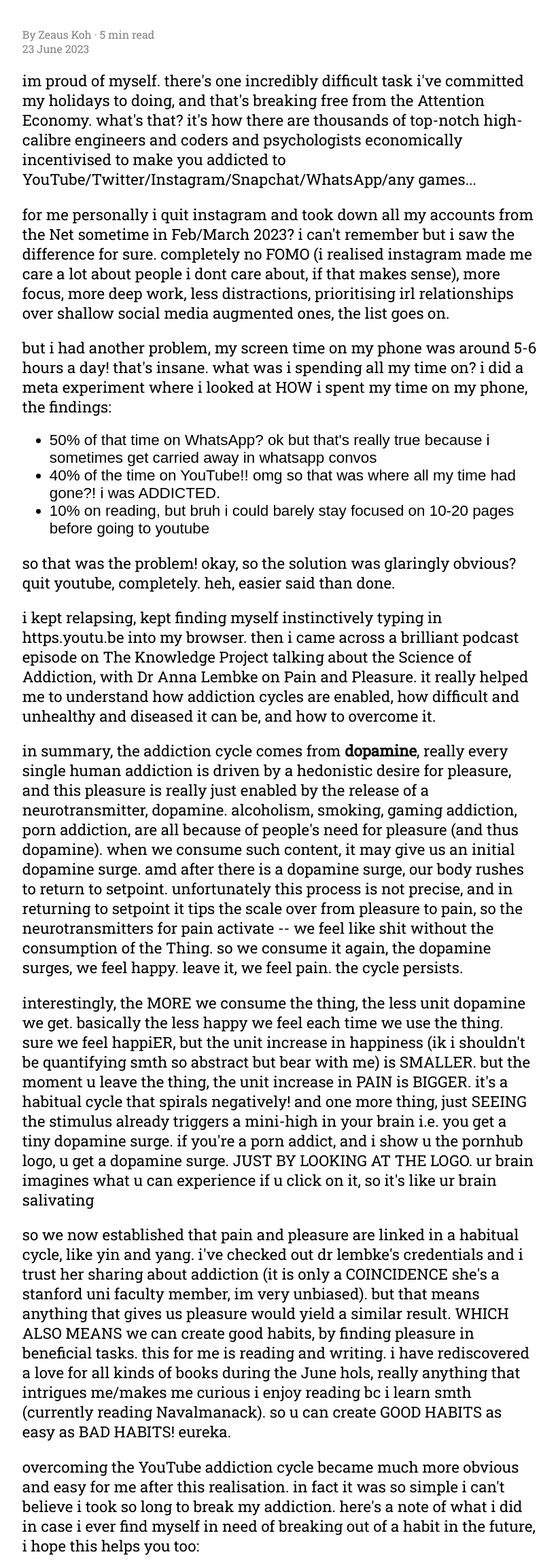
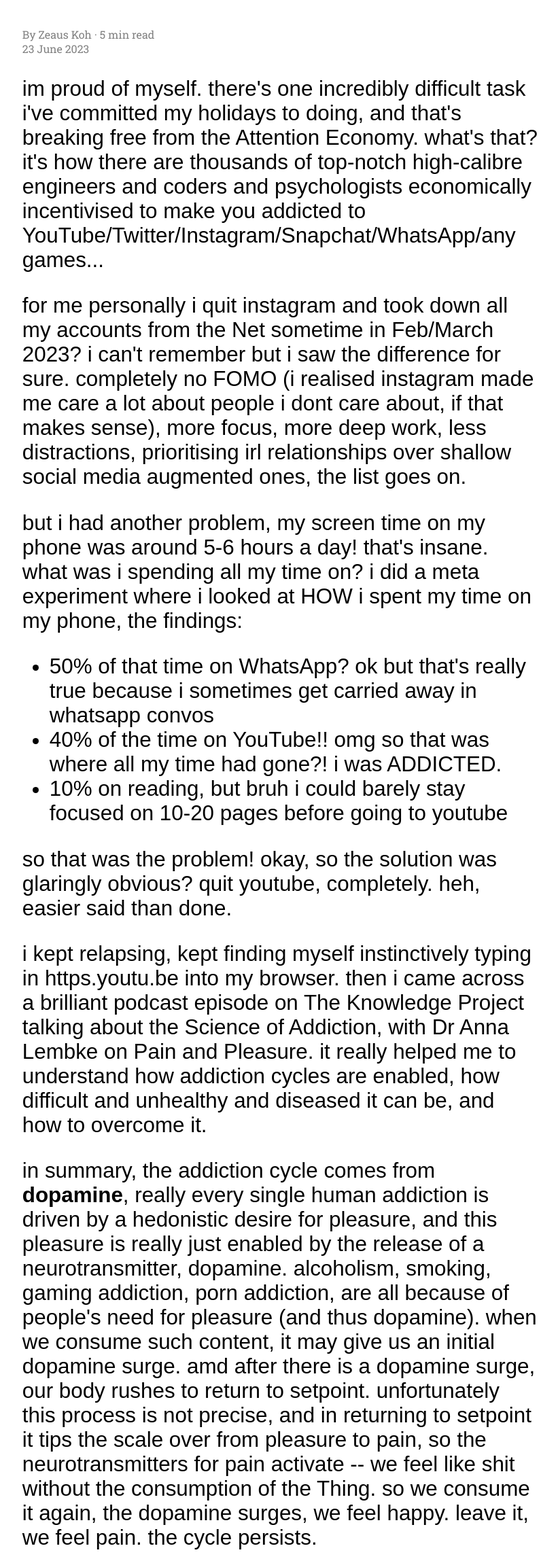
Before and after one commit to zeauskoh/zeaus, a plain HTML site: page journey2.html in a window 1280 px wide. Shown: the part 263-2560 px from the top of the page at 68% size, without its empty margins (228-1049 px from the left). Drawn offline with Linux system fonts and the light colour scheme.

Commit message:
Update journey2.html

```diff
--- a/journey2.html
+++ b/journey2.html
@@ -14,21 +14,21 @@
         <h1 class="titlepost">Unlearning Digital Entertainment</h1>
         <p style="color:grey">By Zeaus Koh · 5 min read<br>23 June 2023</p>
         <div class="content">
-          <p>im proud of myself. there's one incredibly difficult task i've committed my holidays to doing, and that's breaking free from the Attention Economy. what's that? it's how there are thousands of top-notch high-calibre engineers and coders and psychologists economically incentivised to make you addicted to YouTube/Twitter/Instagram/Snapchat/WhatsApp/any games...</p>
-          <p>for me personally i quit instagram and took down all my accounts from the Net sometime in Feb/March 2023? i can't remember but i saw the difference for sure. completely no FOMO (i realised instagram made me care a lot about people i dont care about, if that makes sense), more focus, more deep work, less distractions, prioritising irl relationships over shallow social media augmented ones, the list goes on.</p>
-          <p>but i had another problem, my screen time on my phone was around 5-6 hours a day! that's insane. what was i spending all my time on? i did a meta experiment where i looked at HOW i spent my time on my phone, the findings:</p>
-          <ul>
+          <p class="content">im proud of myself. there's one incredibly difficult task i've committed my holidays to doing, and that's breaking free from the Attention Economy. what's that? it's how there are thousands of top-notch high-calibre engineers and coders and psychologists economically incentivised to make you addicted to YouTube/Twitter/Instagram/Snapchat/WhatsApp/any games...</p>
+          <p class="content">for me personally i quit instagram and took down all my accounts from the Net sometime in Feb/March 2023? i can't remember but i saw the difference for sure. completely no FOMO (i realised instagram made me care a lot about people i dont care about, if that makes sense), more focus, more deep work, less distractions, prioritising irl relationships over shallow social media augmented ones, the list goes on.</p>
+          <p class="content">but i had another problem, my screen time on my phone was around 5-6 hours a day! that's insane. what was i spending all my time on? i did a meta experiment where i looked at HOW i spent my time on my phone, the findings:</p>
+          <ul class="content">
             <li>50% of that time on WhatsApp? ok but that's really true because i sometimes get carried away in whatsapp convos</li>
             <li>40% of the time on YouTube!! omg so that was where all my time had gone?! i was ADDICTED.</li>
             <li>10% on reading, but bruh i could barely stay focused on 10-20 pages before going to youtube</li>
           </ul>
-          <p>so that was the problem! okay, so the solution was glaringly obvious? quit youtube, completely. heh, easier said than done.</p>
-          <p>i kept relapsing, kept finding myself instinctively typing in https.youtu.be into my browser. then i came across a brilliant podcast episode on The Knowledge Project talking about the Science of Addiction, with Dr Anna Lembke on Pain and Pleasure. it really helped me to understand how addiction cycles are enabled, how difficult and unhealthy and diseased it can be, and how to overcome it.</p>
-          <p>in summary, the addiction cycle comes from <strong>dopamine</strong>, really every single human addiction is driven by a hedonistic desire for pleasure, and this pleasure is really just enabled by the release of a neurotransmitter, dopamine. alcoholism, smoking, gaming addiction, porn addiction, are all because of people's need for pleasure (and thus dopamine). when we consume such content, it may give us an initial dopamine surge. amd after there is a dopamine surge, our body rushes to return to setpoint. unfortunately this process is not precise, and in returning to setpoint it tips the scale over from pleasure to pain, so the neurotransmitters for pain activate -- we feel like shit without the consumption of the Thing. so we consume it again, the dopamine surges, we feel happy. leave it, we feel pain. the cycle persists.</p>
-          <p>interestingly, the MORE we consume the thing, the less unit dopamine we get. basically the less happy we feel each time we use the thing. sure we feel happiER, but the unit increase in happiness (ik i shouldn't be quantifying smth so abstract but bear with me) is SMALLER. but the moment u leave the thing, the unit increase in PAIN is BIGGER. it's a habitual cycle that spirals negatively! and one more thing, just SEEING the stimulus already triggers a mini-high in your brain i.e. you get a tiny dopamine surge. if you're a porn addict, and i show u the pornhub logo, u get a dopamine surge. JUST BY LOOKING AT THE LOGO. ur brain imagines what u can experience if u click on it, so it's like ur brain salivating</p>
-          <p>so we now established that pain and pleasure are linked in a habitual cycle, like yin and yang. i've checked out dr lembke's credentials and i trust her sharing about addiction (it is only a COINCIDENCE she's a stanford uni faculty member, im very unbiased). but that means anything that gives us pleasure would yield a similar result. WHICH ALSO MEANS we can create good habits, by finding pleasure in beneficial tasks. this for me is reading and writing. i have rediscovered a love for all kinds of books during the June hols, really anything that intrigues me/makes me curious i enjoy reading bc i learn smth (currently reading Navalmanack). so u can create GOOD HABITS as easy as BAD HABITS! eureka.</p>
-          <p>overcoming the YouTube addiction cycle became much more obvious and easy for me after this realisation. in fact it was so simple i can't believe i took so long to break my addiction. here's a note of what i did in case i ever find myself in need of breaking out of a habit in the future, i hope this helps you too:</p>
-          <ol>
+          <p class="content">so that was the problem! okay, so the solution was glaringly obvious? quit youtube, completely. heh, easier said than done.</p>
+          <p class="content">i kept relapsing, kept finding myself instinctively typing in https.youtu.be into my browser. then i came across a brilliant podcast episode on The Knowledge Project talking about the Science of Addiction, with Dr Anna Lembke on Pain and Pleasure. it really helped me to understand how addiction cycles are enabled, how difficult and unhealthy and diseased it can be, and how to overcome it.</p>
+          <p class="content">in summary, the addiction cycle comes from <strong>dopamine</strong>, really every single human addiction is driven by a hedonistic desire for pleasure, and this pleasure is really just enabled by the release of a neurotransmitter, dopamine. alcoholism, smoking, gaming addiction, porn addiction, are all because of people's need for pleasure (and thus dopamine). when we consume such content, it may give us an initial dopamine surge. amd after there is a dopamine surge, our body rushes to return to setpoint. unfortunately this process is not precise, and in returning to setpoint it tips the scale over from pleasure to pain, so the neurotransmitters for pain activate -- we feel like shit without the consumption of the Thing. so we consume it again, the dopamine surges, we feel happy. leave it, we feel pain. the cycle persists.</p>
+          <p class="content">interestingly, the MORE we consume the thing, the less unit dopamine we get. basically the less happy we feel each time we use the thing. sure we feel happiER, but the unit increase in happiness (ik i shouldn't be quantifying smth so abstract but bear with me) is SMALLER. but the moment u leave the thing, the unit increase in PAIN is BIGGER. it's a habitual cycle that spirals negatively! and one more thing, just SEEING the stimulus already triggers a mini-high in your brain i.e. you get a tiny dopamine surge. if you're a porn addict, and i show u the pornhub logo, u get a dopamine surge. JUST BY LOOKING AT THE LOGO. ur brain imagines what u can experience if u click on it, so it's like ur brain salivating</p>
+          <p class="content">so we now established that pain and pleasure are linked in a habitual cycle, like yin and yang. i've checked out dr lembke's credentials and i trust her sharing about addiction (it is only a COINCIDENCE she's a stanford uni faculty member, im very unbiased). but that means anything that gives us pleasure would yield a similar result. WHICH ALSO MEANS we can create good habits, by finding pleasure in beneficial tasks. this for me is reading and writing. i have rediscovered a love for all kinds of books during the June hols, really anything that intrigues me/makes me curious i enjoy reading bc i learn smth (currently reading Navalmanack). so u can create GOOD HABITS as easy as BAD HABITS! eureka.</p>
+          <p class="content">overcoming the YouTube addiction cycle became much more obvious and easy for me after this realisation. in fact it was so simple i can't believe i took so long to break my addiction. here's a note of what i did in case i ever find myself in need of breaking out of a habit in the future, i hope this helps you too:</p>
+          <ol class="content">
             <li>i kept trying to do it hardcore, i.e. going cold turkey, i highly recommend this</li>
             <li>anddd i kept relapsing, maybe i'd last for a day without youtube and i'd relapse the next day the moment i'm unawares, or 2 days. no biggie, keep doing it. try to scale it healthily: 1 day, then 3 days, then 5 days, then a week</li>
             <li>occupy that time with MEANINGFUL pursuits. one thing that rly helped me through getting out of my youtube addiction was focusing on cool shit like training my own AI, learning full stack webdev, reading books like Smart Brevity</li>
@@ -37,9 +37,9 @@
             <li>over time, i completely did not see the joy in using youtube for entertainment, i realised at this point i LOST the dopamine surge connected with using youtube -- i was free!</li>
             <li>interestingly, i could use youtube for research on AI or learning about calculus but i'd never once get sidetracked, for some reason some transformation in brain chemistry must have happened and i believe the above steps helped in one way or another (i would repeat this experiment to find out exactly which step empirically helped me to get out of my youtube addiction but i dont have any other bad addictions :)</li>
           </ol>
-          <p>and that's it. i don't use instagram anymore, don't watch youtube for entertainment, only use WhatsApp for high-value convos (i adopt 2 rules for determining this: Pareto principle + "Make Every Word Count"), use Apple Books a lot (im a hardcore libgen.rs user)</p>
-          <p>at the same time i've also deleted all my public profile pics for thing like Tele or WhatsApp cos i dont see the need for a pfp; pretty symbolic of a breaking free from the attention economy LOL</p>
-          <p>great milestone for this journey, can't wait for more. 🆙 🆙 🆙</p>
+          <p class="content">and that's it. i don't use instagram anymore, don't watch youtube for entertainment, only use WhatsApp for high-value convos (i adopt 2 rules for determining this: Pareto principle + "Make Every Word Count"), use Apple Books a lot (im a hardcore libgen.rs user)</p>
+          <p class="content">at the same time i've also deleted all my public profile pics for thing like Tele or WhatsApp cos i dont see the need for a pfp; pretty symbolic of a breaking free from the attention economy LOL</p>
+          <p class="content">great milestone for this journey, can't wait for more. 🆙 🆙 🆙</p>
         </div>
     </div>
     <script src="main.js"></script>
```
